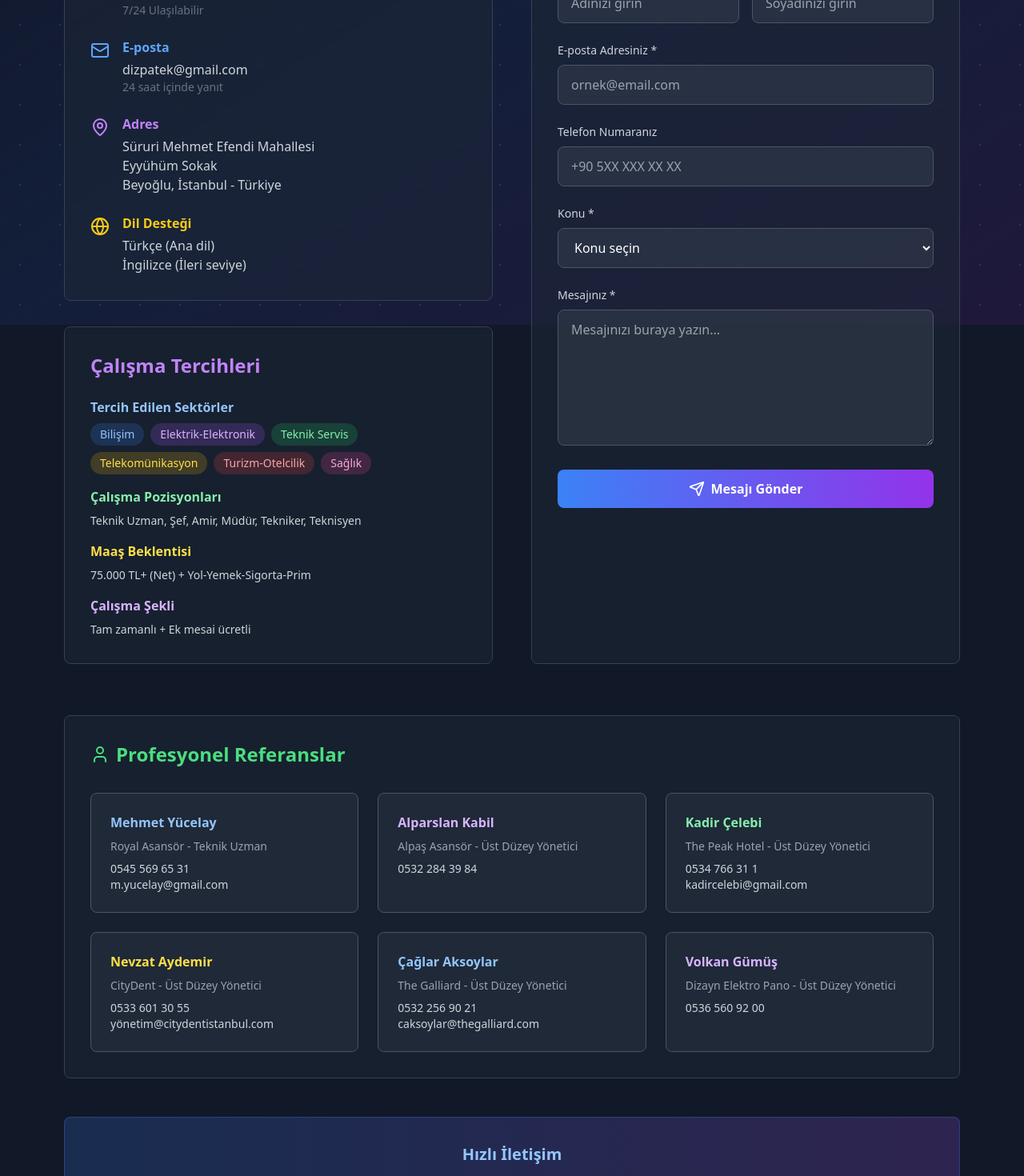
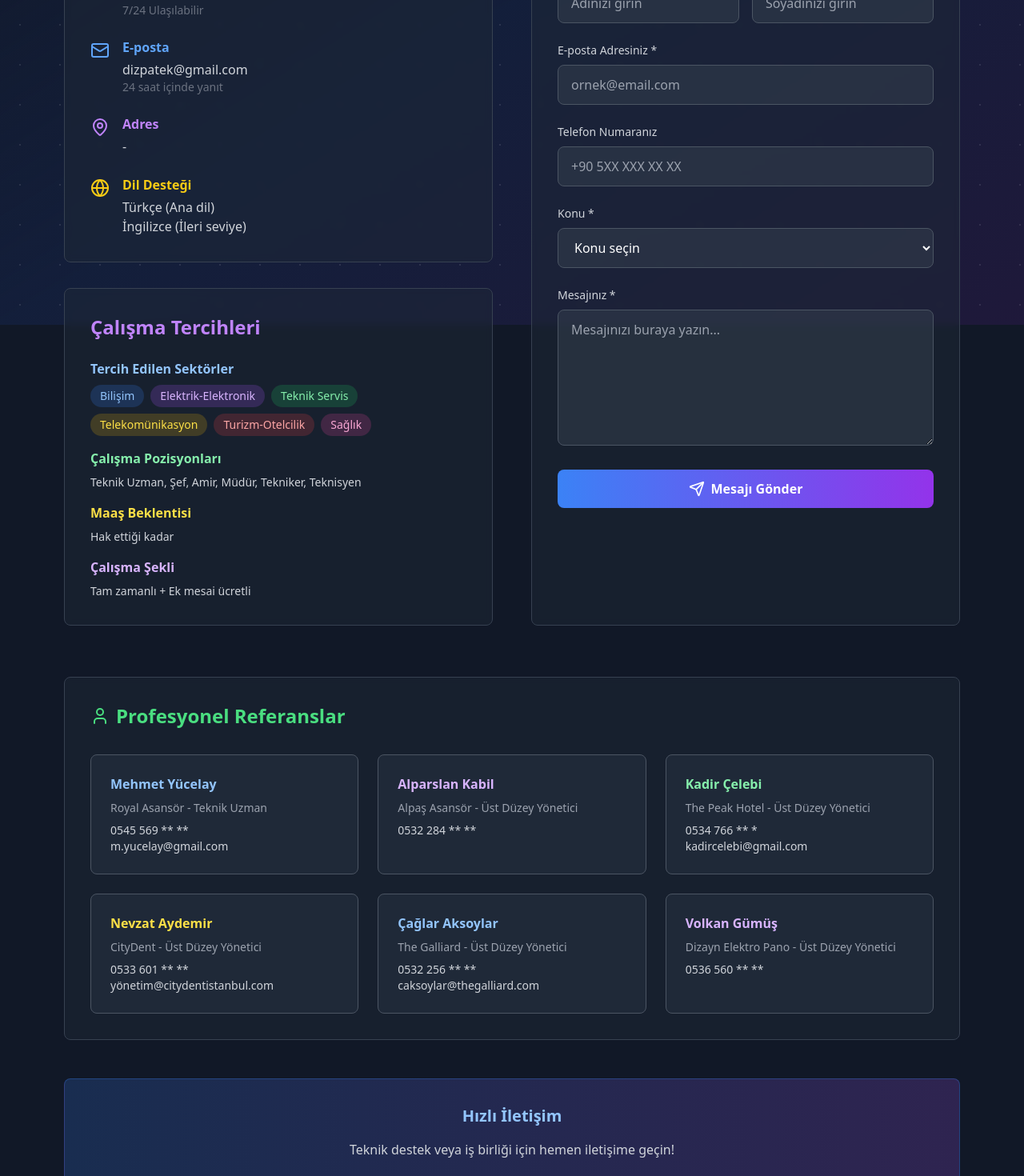
Before and after one commit to dizpatek/fatih-ole-digital-verse, a React (Vite) app: page /iletisim in a window 1280 px wide. Shown: the part 394-1864 px from the top of the page at 80% size. Built offline with nearby package versions, Linux system fonts and the light colour scheme.

Commit message:
Fix: Update contact and references sections

```diff
--- a/src/pages/Iletisim.tsx
+++ b/src/pages/Iletisim.tsx
@@ -40,9 +40,7 @@ const Iletisim = () => {
                   <MapPin className="text-purple-400 mt-1" size={24} />
                   <div>
                     <h3 className="font-semibold text-purple-400 mb-1">Adres</h3>
-                    <p className="text-gray-300">Süruri Mehmet Efendi Mahallesi</p>
-                    <p className="text-gray-300">Eyyühüm Sokak</p>
-                    <p className="text-gray-300">Beyoğlu, İstanbul - Türkiye</p>
+                    <p className="text-gray-300">-</p>
                   </div>
                 </div>
 
@@ -81,7 +79,7 @@ const Iletisim = () => {
 
                 <div>
                   <h3 className="font-semibold text-yellow-300 mb-2">Maaş Beklentisi</h3>
-                  <p className="text-gray-300 text-sm">75.000 TL+ (Net) + Yol-Yemek-Sigorta-Prim</p>
+                  <p className="text-gray-300 text-sm">Hak ettiği kadar</p>
                 </div>
 
                 <div>
@@ -198,41 +196,41 @@ const Iletisim = () => {
             <div className="bg-gray-700/30 rounded-lg p-6 border border-gray-600">
               <h3 className="font-semibold text-blue-300 mb-2">Mehmet Yücelay</h3>
               <p className="text-gray-400 text-sm mb-2">Royal Asansör - Teknik Uzman</p>
-              <p className="text-gray-300 text-sm">0545 569 65 31</p>
+              <p className="text-gray-300 text-sm">0545 569 ** **</p>
               <p className="text-gray-300 text-sm">m.yucelay@gmail.com</p>
             </div>
 
             <div className="bg-gray-700/30 rounded-lg p-6 border border-gray-600">
               <h3 className="font-semibold text-purple-300 mb-2">Alparslan Kabil</h3>
               <p className="text-gray-400 text-sm mb-2">Alpaş Asansör - Üst Düzey Yönetici</p>
-              <p className="text-gray-300 text-sm">0532 284 39 84</p>
+              <p className="text-gray-300 text-sm">0532 284 ** **</p>
             </div>
 
             <div className="bg-gray-700/30 rounded-lg p-6 border border-gray-600">
               <h3 className="font-semibold text-green-300 mb-2">Kadir Çelebi</h3>
               <p className="text-gray-400 text-sm mb-2">The Peak Hotel - Üst Düzey Yönetici</p>
-              <p className="text-gray-300 text-sm">0534 766 31 1</p>
+              <p className="text-gray-300 text-sm">0534 766 ** *</p>
               <p className="text-gray-300 text-sm">kadircelebi@gmail.com</p>
             </div>
 
             <div className="bg-gray-700/30 rounded-lg p-6 border border-gray-600">
               <h3 className="font-semibold text-yellow-300 mb-2">Nevzat Aydemir</h3>
               <p className="text-gray-400 text-sm mb-2">CityDent - Üst Düzey Yönetici</p>
-              <p className="text-gray-300 text-sm">0533 601 30 55</p>
+              <p className="text-gray-300 text-sm">0533 601 ** **</p>
               <p className="text-gray-300 text-sm">yönetim@citydentistanbul.com</p>
             </div>
 
             <div className="bg-gray-700/30 rounded-lg p-6 border border-gray-600">
               <h3 className="font-semibold text-blue-300 mb-2">Çağlar Aksoylar</h3>
               <p className="text-gray-400 text-sm mb-2">The Galliard - Üst Düzey Yönetici</p>
-              <p className="text-gray-300 text-sm">0532 256 90 21</p>
+              <p className="text-gray-300 text-sm">0532 256 ** **</p>
               <p className="text-gray-300 text-sm">caksoylar@thegalliard.com</p>
             </div>
 
             <div className="bg-gray-700/30 rounded-lg p-6 border border-gray-600">
               <h3 className="font-semibold text-purple-300 mb-2">Volkan Gümüş</h3>
               <p className="text-gray-400 text-sm mb-2">Dizayn Elektro Pano - Üst Düzey Yönetici</p>
-              <p className="text-gray-300 text-sm">0536 560 92 00</p>
+              <p className="text-gray-300 text-sm">0536 560 ** **</p>
             </div>
           </div>
         </div>
```
